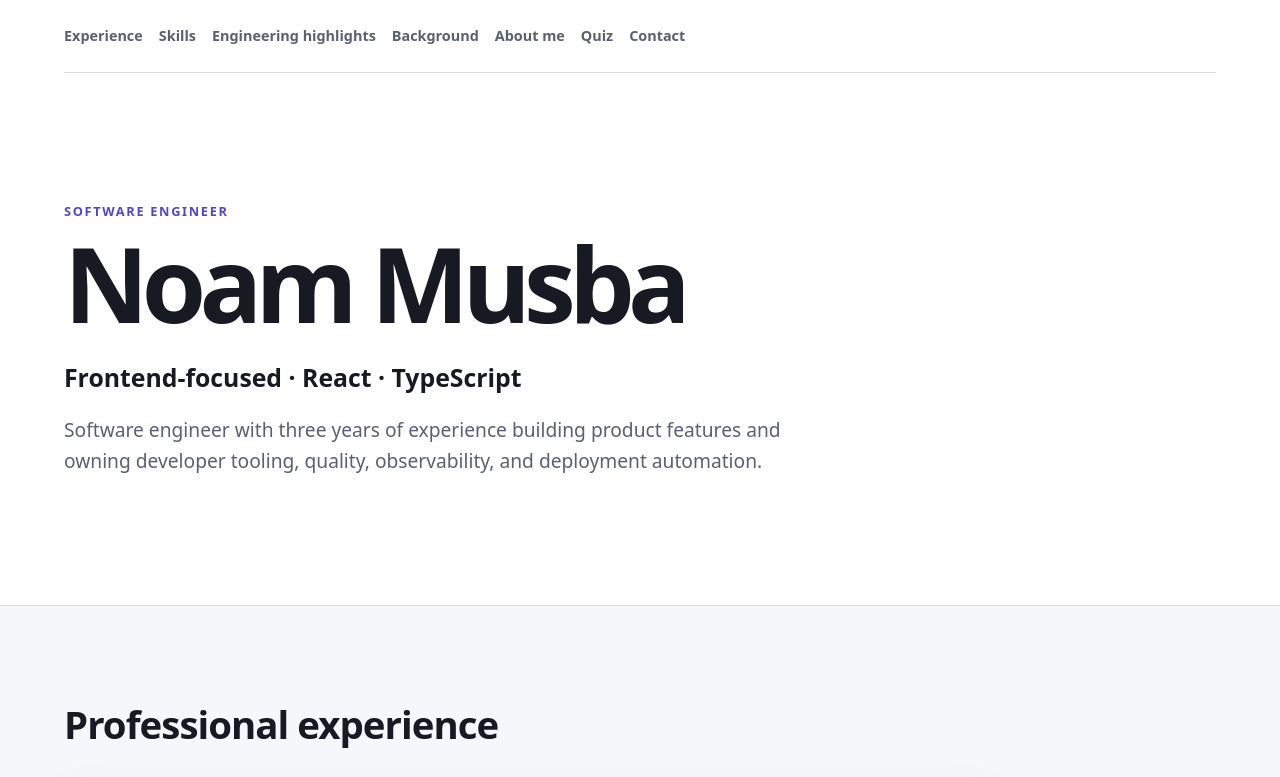
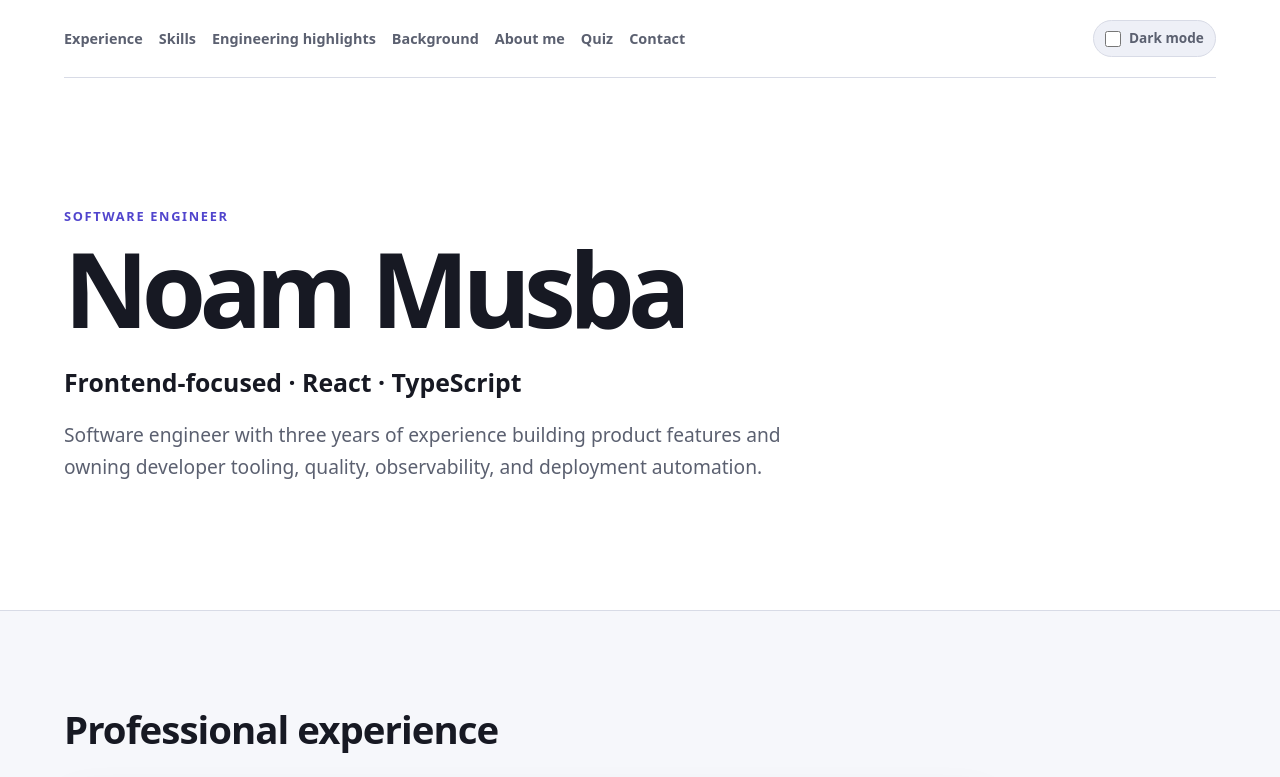
Before and after one commit to Noam-Musba/Noams-Page, a React (Vite) app: page / in a window 1280 px wide. Shown: the top 777 px of the page. Built offline with nearby package versions, Linux system fonts and the light colour scheme.

Commit message:
feat: add system-aware persistent dark mode (#10)

```diff
--- a/index.html
+++ b/index.html
@@ -3,7 +3,8 @@
   <head>
     <meta charset="UTF-8" />
     <meta name="viewport" content="width=device-width, initial-scale=1.0" />
-    <meta name="theme-color" content="#000000" />
+    <meta name="color-scheme" content="light dark" />
+    <meta name="theme-color" content="#f6f7fb" />
     <meta
       name="description"
       content="Noam Musba is a frontend-focused software engineer specializing in React and TypeScript."
--- a/src/App.tsx
+++ b/src/App.tsx
@@ -2,14 +2,17 @@ import styles from "./App.module.css";
 import Header from "./components/Header";
 import Main from "./components/Main";
 import Contact from "./components/Contact";
+import { useTheme } from "./hooks/useTheme";
 
 function App() {
+  const { theme, setTheme } = useTheme();
+
   return (
     <>
       <a className={styles.skipLink} href="#main-content">
         Skip to main content
       </a>
-      <Header />
+      <Header theme={theme} onThemeChange={setTheme} />
       <Main />
       <Contact />
     </>
--- a/src/components/Header.module.css
+++ b/src/components/Header.module.css
@@ -4,6 +4,8 @@
 }
 
 .topBar {
+  display: grid;
+  gap: 1rem;
   padding-block: 1.25rem;
   border-bottom: 1px solid var(--color-border);
 }
@@ -28,6 +30,29 @@
 
 .navigationLink:hover {
   color: var(--color-accent);
+}
+
+.themeControl {
+  display: inline-flex;
+  align-items: center;
+  justify-self: start;
+  gap: 0.5rem;
+  padding: 0.4rem 0.7rem;
+  color: var(--color-text-muted);
+  background-color: var(--color-surface-muted);
+  border: 1px solid var(--color-border);
+  border-radius: 999px;
+  font-size: 0.85rem;
+  font-weight: 700;
+  cursor: pointer;
+}
+
+.themeInput {
+  width: 1rem;
+  height: 1rem;
+  margin: 0;
+  accent-color: var(--color-accent);
+  cursor: pointer;
 }
 
 .hero {
@@ -65,3 +90,14 @@
   color: var(--color-text-muted);
   font-size: clamp(1rem, 2.5vw, 1.2rem);
 }
+
+@media (min-width: 60rem) {
+  .topBar {
+    grid-template-columns: minmax(0, 1fr) auto;
+    align-items: center;
+  }
+
+  .themeControl {
+    justify-self: end;
+  }
+}
--- a/src/components/Header.tsx
+++ b/src/components/Header.tsx
@@ -1,7 +1,13 @@
 import layoutStyles from "../styles/Layout.module.css";
+import type { Theme } from "../hooks/useTheme";
 import styles from "./Header.module.css";
 
-function Header() {
+type HeaderProps = {
+  theme: Theme;
+  onThemeChange: (theme: Theme) => void;
+};
+
+function Header({ theme, onThemeChange }: HeaderProps) {
   return (
     <header className={styles.header}>
       <div className={layoutStyles.container}>
@@ -48,6 +54,17 @@ function Header() {
               </li>
             </ul>
           </nav>
+          <label className={styles.themeControl}>
+            <input
+              className={styles.themeInput}
+              type="checkbox"
+              checked={theme === "dark"}
+              onChange={(event) => {
+                onThemeChange(event.target.checked ? "dark" : "light");
+              }}
+            />
+            Dark mode
+          </label>
         </div>
         <div className={styles.hero}>
           <p className={styles.eyebrow}>Software Engineer</p>
--- /dev/null
+++ b/src/hooks/useTheme.ts
@@ -0,0 +1,91 @@
+import { useEffect, useLayoutEffect, useState } from "react";
+
+export type Theme = "light" | "dark";
+
+type ThemePreference = {
+  theme: Theme;
+  source: "system" | "user";
+};
+
+const STORAGE_KEY = "noam-portfolio-theme";
+const DARK_MODE_QUERY = "(prefers-color-scheme: dark)";
+const THEME_COLORS: Record<Theme, string> = {
+  light: "#f6f7fb",
+  dark: "#0e1118",
+};
+
+export function useTheme() {
+  const [preference, setPreference] = useState(getInitialPreference);
+
+  useLayoutEffect(() => {
+    document.documentElement.dataset.theme = preference.theme;
+    document
+      .querySelector<HTMLMetaElement>('meta[name="theme-color"]')
+      ?.setAttribute("content", THEME_COLORS[preference.theme]);
+  }, [preference.theme]);
+
+  useEffect(() => {
+    if (preference.source === "user") {
+      return;
+    }
+
+    const systemPreference = window.matchMedia(DARK_MODE_QUERY);
+    const handleSystemPreferenceChange = (event: MediaQueryListEvent) => {
+      setPreference({
+        theme: event.matches ? "dark" : "light",
+        source: "system",
+      });
+    };
+
+    systemPreference.addEventListener("change", handleSystemPreferenceChange);
+
+    return () => {
+      systemPreference.removeEventListener(
+        "change",
+        handleSystemPreferenceChange,
+      );
+    };
+  }, [preference.source]);
+
+  const setTheme = (theme: Theme) => {
+    persistTheme(theme);
+    setPreference({ theme, source: "user" });
+  };
+
+  return { theme: preference.theme, setTheme };
+}
+
+function isTheme(value: string | null): value is Theme {
+  return value === "light" || value === "dark";
+}
+
+function getStoredTheme(): Theme | null {
+  try {
+    const storedTheme = localStorage.getItem(STORAGE_KEY);
+    return isTheme(storedTheme) ? storedTheme : null;
+  } catch {
+    // The system preference remains available when storage is blocked.
+    return null;
+  }
+}
+
+function getInitialPreference(): ThemePreference {
+  const storedTheme = getStoredTheme();
+
+  if (storedTheme) {
+    return { theme: storedTheme, source: "user" };
+  }
+
+  return {
+    theme: window.matchMedia(DARK_MODE_QUERY).matches ? "dark" : "light",
+    source: "system",
+  };
+}
+
+function persistTheme(theme: Theme) {
+  try {
+    localStorage.setItem(STORAGE_KEY, theme);
+  } catch {
+    // The selected theme still applies for this visit when storage is blocked.
+  }
+}
--- a/src/index.css
+++ b/src/index.css
@@ -1,4 +1,6 @@
 :root {
+  color-scheme: light dark;
+
   font-family:
     ui-sans-serif,
     system-ui,
@@ -7,26 +9,34 @@
     "Segoe UI",
     sans-serif;
 
-  --color-background: #f6f7fb;
-  --color-surface: #ffffff;
-  --color-surface-muted: #eef0f7;
-  --color-text: #171923;
-  --color-text-muted: #5b6070;
-  --color-border: #d8dbe6;
-  --color-accent: #5145cd;
-  --color-accent-hover: #3f35aa;
-  --color-accent-soft: #eceafd;
-  --color-on-accent: #ffffff;
-  --color-success: #16714b;
-  --color-error: #aa352d;
-  --color-on-status: #ffffff;
-  --color-focus: #4338ca;
-  --shadow-card: 0 1rem 2.5rem rgb(23 25 35 / 8%);
+  --color-background: light-dark(#f6f7fb, #0e1118);
+  --color-surface: light-dark(#ffffff, #171b24);
+  --color-surface-muted: light-dark(#eef0f7, #202632);
+  --color-text: light-dark(#171923, #f3f4f7);
+  --color-text-muted: light-dark(#5b6070, #b4b9c5);
+  --color-border: light-dark(#d8dbe6, #343b49);
+  --color-accent: light-dark(#5145cd, #a99cf7);
+  --color-accent-hover: light-dark(#3f35aa, #c1b8ff);
+  --color-accent-soft: light-dark(#eceafd, #27243d);
+  --color-on-accent: light-dark(#ffffff, #17122e);
+  --color-success: light-dark(#16714b, #56c792);
+  --color-error: light-dark(#aa352d, #ff928a);
+  --color-on-status: light-dark(#ffffff, #10131a);
+  --color-focus: light-dark(#4338ca, #b6aaff);
+  --shadow-card: 0 1rem 2.5rem light-dark(rgb(23 25 35 / 8%), rgb(0 0 0 / 28%));
   --content-width: 72rem;
   --text-width: 46rem;
   --page-gutter: clamp(1.25rem, 4vw, 2.5rem);
   --radius-small: 0.6rem;
   --radius-medium: 1rem;
+}
+
+:root[data-theme="light"] {
+  color-scheme: light;
+}
+
+:root[data-theme="dark"] {
+  color-scheme: dark;
 }
 
 *,
```
Also changed, not shown: src/test/setup.ts (+21 -2 lines), 1 other file (tests, documents, lock files or other folders).
